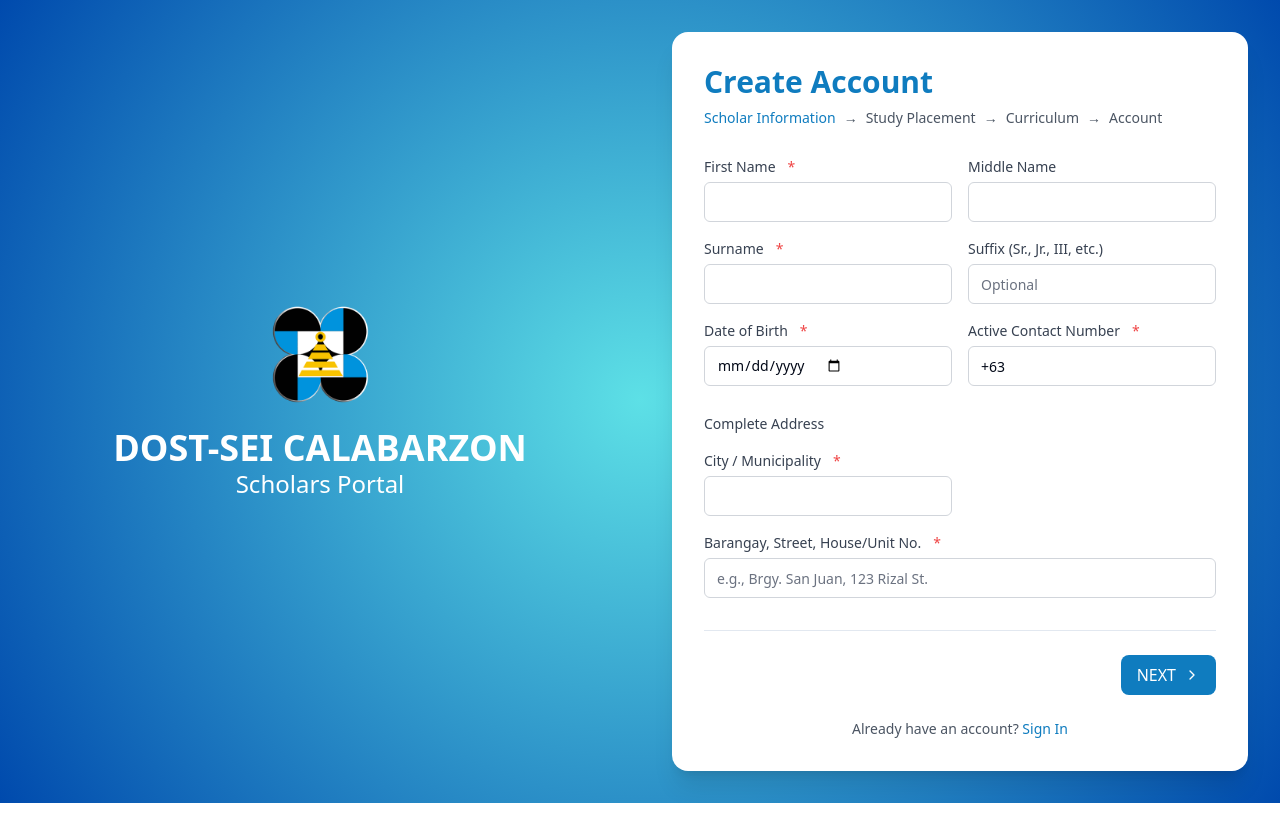
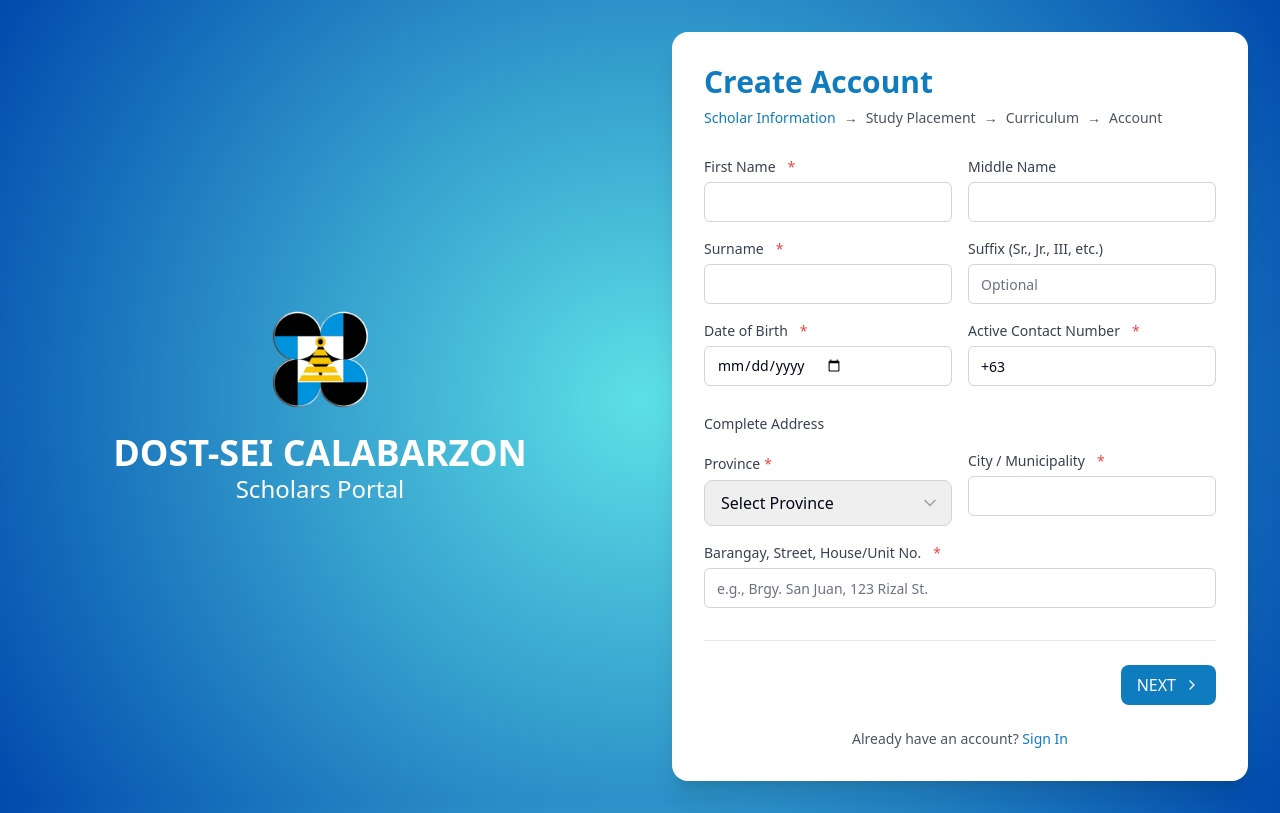
Before and after one commit to Seankyron/DOST-Scholars-Portal, a Next.js app: page /signup in a window 1280 px wide. Built offline with nearby package versions, Linux system fonts and the light colour scheme.

Commit message:
merged scholar

```diff
--- a/src/components/scholar/profile/ProfileSection.tsx
+++ b/src/components/scholar/profile/ProfileSection.tsx
@@ -58,7 +58,7 @@ export function ProfileSection() {
 
   useEffect(() => {
     if (scholar) {
-      sessionStorage.setItem("scholar", JSON.stringify(scholar));
+      sessionStorage.setItem("user", JSON.stringify(scholar));
     }
   }, [scholar]);
 
--- a/src/components/scholar/services/GradeSubmission/RecentSubmissions.tsx
+++ b/src/components/scholar/services/GradeSubmission/RecentSubmissions.tsx
@@ -51,6 +51,7 @@ export function RecentSubmissions({ onSelectSubmission }: RecentSubmissionsProps
       gradeFileKey: activity.grade_file_key,
       corFileKey: activity.cor_file_key,
     };
+    console.log("Activity: ", activity)
     onSelectSubmission(semesterData);
   };
 
--- a/src/components/scholar/services/PracticalTraining/PracticalTrainingModal.tsx
+++ b/src/components/scholar/services/PracticalTraining/PracticalTrainingModal.tsx
@@ -21,8 +21,6 @@ import { CompletionSubmissionForm } from './CompletionSubmissionForm';
 import { AdminCommentAlert } from '@/components/shared/AdminCommenAlert';
 import { toast } from '@/components/ui/toaster';
 import { PTPTransactionType } from './PracticalTrainingPanel';
-import { useSubmitPraticalTraining, SubmissionData } from '@/hooks/scholars/useSubmitPracticalTraining';
-import { useUploadDocument } from '@/hooks/scholars/useUploadDocument';
 
 // 1. Import Hooks
 import { useCloudinaryUpload } from '@/hooks/scholar/useDocumentUpload';
--- a/src/components/scholar/services/PracticalTraining/PracticalTrainingPanel.tsx
+++ b/src/components/scholar/services/PracticalTraining/PracticalTrainingPanel.tsx
@@ -134,7 +134,7 @@ export function PracticalTrainingPanel() {
                    variant="outline"
                    size="sm"
                    asChild
-                   className="w-full bg-white hover:bg-blue-50 text-dost-title border-blue-200"
+                   className="w-full bg-white hover:bg-blue-50 text-dost-title border-blue-200 justify-start"
                  >
                     <a href="/templates/ptp/Forms_126-128_PTP.pdf" download target="_blank" rel="noopener noreferrer">
                       <Download className="h-3 w-3 mr-2" />
@@ -145,7 +145,7 @@ export function PracticalTrainingPanel() {
                    variant="outline"
                    size="sm"
                    asChild
-                   className="w-full bg-white hover:bg-blue-50 text-dost-title border-blue-200"
+                   className="w-full bg-white hover:bg-blue-50 text-dost-title border-blue-200 justify-start"
                  >
                     <a href="/templates/ptp/DTR.pdf" download target="_blank" rel="noopener noreferrer">
                       <Download className="h-3 w-3 mr-2" />
@@ -170,7 +170,7 @@ export function PracticalTrainingPanel() {
           </div>
 
           {/* Footer Note */}
-          <div className="text-xs text-gray-700 italic max-w-3xl">
+          <div className="text-xs text-gray-700 italic max-w-4xl">
               <strong>Note:</strong> If your OJT is scheduled during midyear, also submit your <strong>Certified Complete Grades</strong> and <strong>Official Registration Form</strong> through the <strong>Grade Submission</strong> module.
           </div>
         </CardContent>
--- a/src/components/scholar/services/StipendTracking/StipendTrackingPanel.tsx
+++ b/src/components/scholar/services/StipendTracking/StipendTrackingPanel.tsx
@@ -76,7 +76,7 @@ export function StipendTrackingPanel() {
   // We generate the Academic Year options *before* state so we can set a default.
   const academicYearOptions = useMemo(() => {
     if (!user) return [];
-    const startYear = Number(user.batch);
+    const startYear = Number(user.year_awarded);
     const duration = Number(user.course_duration) || 4;
 
     // Generate list of AY strings
@@ -98,6 +98,7 @@ export function StipendTrackingPanel() {
 
   // Ensure state updates if user data loads late
   useEffect(() => {
+    console.log(academicYearOptions)
     if (academicYearOptions.length > 0 && !filterAcademicYear) {
       setFilterAcademicYear(academicYearOptions[0]);
     }
@@ -110,7 +111,7 @@ export function StipendTrackingPanel() {
 
     // Generate the skeleton structure based on user's course duration
     const skeleton = getExpectedSemesters(
-      Number(user.batch), // Ensure this matches your DB column for Batch/Year Awarded
+      Number(user.year_awarded), // Ensure this matches your DB column for Batch/Year Awarded
       Number(user.course_duration) || 4, // Fallback to 4 if missing
       user.midyear_classes || []
     );
--- a/src/components/scholar/services/StipendTracking/StipendUpdates.tsx
+++ b/src/components/scholar/services/StipendTracking/StipendUpdates.tsx
@@ -6,12 +6,13 @@ import {
   CardHeader,
   CardTitle,
 } from '@/components/ui/card';
-import { AlertOctagon, Info, CheckCircle, AlertCircle } from 'lucide-react';
+import { AlertOctagon, Info, CheckCircle } from 'lucide-react';
 import { cn } from '@/lib/utils/cn';
 
 export type StipendUpdate = {
   message: string;
-  type: 'info' | 'warning' | 'success' | 'error';
+  date?: string; // <-- ADDED: Date field to match the data passed
+  type: 'info' | 'warning' | 'success';
 };
 
 interface StipendUpdatesProps {
@@ -35,8 +36,7 @@ export function StipendUpdates({ updates }: StipendUpdatesProps) {
                 'flex items-start gap-3 pt-3 first:pt-0',
                 update.type === 'warning' && 'text-orange-800',
                 update.type === 'info' && 'text-gray-700',
-                update.type === 'success' && 'text-green-800',
-                update.type === 'error' && 'text-red-800'
+                update.type === 'success' && 'text-green-800'
               )}
             >
               {/* Icon Selection */}
@@ -44,8 +44,6 @@ export function StipendUpdates({ updates }: StipendUpdatesProps) {
                 <AlertOctagon className="h-5 w-5 flex-shrink-0 mt-0.5 text-orange-600" />
               ) : update.type === 'success' ? (
                 <CheckCircle className="h-5 w-5 flex-shrink-0 mt-0.5 text-green-600" />
-              ) : update.type === 'error' ? (
-                <AlertCircle className="h-5 w-5 flex-shrink-0 mt-0.5 text-red-600" />
               ) : (
                 <Info className="h-5 w-5 text-gray-400 flex-shrink-0 mt-0.5" />
               )}
--- a/src/components/ui/select.tsx
+++ b/src/components/ui/select.tsx
@@ -1,92 +1,52 @@
-'use client';
+import { SelectHTMLAttributes, forwardRef } from 'react';
+import { cn } from '@/lib/utils/cn';
+import { ChevronDown } from 'lucide-react';
 
-import * as React from 'react';
-import * as SelectPrimitive from '@radix-ui/react-select';
-import { Check, ChevronDown, ChevronUp } from 'lucide-react';
-import { cn } from '@/lib/utils/cn';
+interface SelectProps extends SelectHTMLAttributes<HTMLSelectElement> {
+  label?: string;
+  error?: string;
+  options: { value: string; label: string }[];
+  placeholder?: string; // <-- ADD THIS PROP
+}
 
-const Select = SelectPrimitive.Root;
-const SelectGroup = SelectPrimitive.Group;
-const SelectValue = SelectPrimitive.Value;
-
-const SelectTrigger = React.forwardRef<
-  React.ElementRef<typeof SelectPrimitive.Trigger>,
-  React.ComponentPropsWithoutRef<typeof SelectPrimitive.Trigger>
->(({ className, children, ...props }, ref) => (
-  <SelectPrimitive.Trigger
+export const Select = forwardRef<HTMLSelectElement, SelectProps>(
+  ({ className, label, error, options, required, placeholder, ...props }, ref) => { // <-- Add placeholder to destructuring
+    return (
+      <div className="w-full">
+        {label && (
+          <label className="block text-sm font-medium text-gray-700 mb-1.5">
+            {label}
+            {required && <span className="text-red-500 ml-1">*</span>}
+          </label>
+        )}
+        <div className="relative">
+          <select
             ref={ref}
             className={cn(
-      'flex h-10 w-full items-center justify-between rounded-md border border-gray-300 bg-white px-3 py-2 text-sm placeholder:text-gray-500 focus:outline-none focus:ring-2 focus:ring-dost-title focus:ring-offset-2 disabled:cursor-not-allowed disabled:opacity-50',
+              'w-full px-4 py-2.5 pr-10 border rounded-lg appearance-none transition-colors',
+              'focus:outline-none focus:ring-2 focus:ring-dost-title focus:border-transparent',
+              'disabled:bg-gray-100 disabled:cursor-not-allowed',
+              error
+                ? 'border-red-500 focus:ring-red-500'
+                : 'border-gray-300',
               className
             )}
             {...props}
           >
-    {children}
-    <SelectPrimitive.Icon asChild>
-      <ChevronDown className="h-4 w-4 opacity-50" />
-    </SelectPrimitive.Icon>
-  </SelectPrimitive.Trigger>
-));
-SelectTrigger.displayName = SelectPrimitive.Trigger.displayName;
+            {/* MODIFICATION: Use placeholder prop */}
+            <option value="">{placeholder || `Select ${label}`}</option>
+            {options.map((option) => (
+              <option key={option.value} value={option.value}>
+                {option.label}
+              </option>
+            ))}
+          </select>
+          <ChevronDown className="absolute right-3 top-1/2 -translate-y-1/2 h-5 w-5 text-gray-400 pointer-events-none" />
+        </div>
+        {error && <p className="mt-1 text-sm text-red-500">{error}</p>}
+      </div>
+    );
+  }
+);
 
-const SelectContent = React.forwardRef<
-  React.ElementRef<typeof SelectPrimitive.Content>,
-  React.ComponentPropsWithoutRef<typeof SelectPrimitive.Content>
->(({ className, children, position = 'popper', ...props }, ref) => (
-  <SelectPrimitive.Portal>
-    <SelectPrimitive.Content
-      ref={ref}
-      className={cn(
-        'relative z-50 max-h-96 min-w-[8rem] overflow-hidden rounded-md border bg-white text-gray-950 shadow-md data-[state=open]:animate-in data-[state=closed]:animate-out data-[state=closed]:fade-out-0 data-[state=open]:fade-in-0 data-[state=closed]:zoom-out-95 data-[state=open]:zoom-in-95 data-[side=bottom]:slide-in-from-top-2 data-[side=left]:slide-in-from-right-2 data-[side=right]:slide-in-from-left-2 data-[side=top]:slide-in-from-bottom-2',
-        position === 'popper' &&
-          'data-[side=bottom]:translate-y-1 data-[side=left]:-translate-x-1 data-[side=right]:translate-x-1 data-[side=top]:-translate-y-1',
-        className
-      )}
-      position={position}
-      {...props}
-    >
-      <SelectPrimitive.Viewport
-        className={cn(
-          'p-1',
-          position === 'popper' &&
-            'h-[var(--radix-select-trigger-height)] w-full min-w-[var(--radix-select-trigger-width)]'
-        )}
-      >
-        {children}
-      </SelectPrimitive.Viewport>
-    </SelectPrimitive.Content>
-  </SelectPrimitive.Portal>
-));
-SelectContent.displayName = SelectPrimitive.Content.displayName;
-
-const SelectItem = React.forwardRef<
-  React.ElementRef<typeof SelectPrimitive.Item>,
-  React.ComponentPropsWithoutRef<typeof SelectPrimitive.Item>
->(({ className, children, ...props }, ref) => (
-  <SelectPrimitive.Item
-    ref={ref}
-    className={cn(
-      'relative flex w-full cursor-default select-none items-center rounded-sm py-1.5 pl-8 pr-2 text-sm outline-none focus:bg-gray-100 focus:text-gray-900 data-[disabled]:pointer-events-none data-[disabled]:opacity-50',
-      className
-    )}
-    {...props}
-  >
-    <span className="absolute left-2 flex h-3.5 w-3.5 items-center justify-center">
-      <SelectPrimitive.ItemIndicator>
-        <Check className="h-4 w-4" />
-      </SelectPrimitive.ItemIndicator>
-    </span>
-
-    <SelectPrimitive.ItemText>{children}</SelectPrimitive.ItemText>
-  </SelectPrimitive.Item>
-));
-SelectItem.displayName = SelectPrimitive.Item.displayName;
-
-export {
-  Select,
-  SelectGroup,
-  SelectValue,
-  SelectTrigger,
-  SelectContent,
-  SelectItem,
-};
+Select.displayName = 'Select';
--- a/src/types/services.ts
+++ b/src/types/services.ts
@@ -26,12 +26,6 @@ export interface StipendSemesterAvailability {
   status: StipendPeriodStatus;
   academicYear: string;
   isGradeApproved: boolean;
-}
-
-export interface StipendUpdate {
-  message: string;
-  type: 'info' | 'warning' | 'success' | 'error';
-  date?: string;
 }
 
 export interface BaseSubmission {
```
Also changed, not shown: src/components/scholar/services/GradeSubmission/GradeSubmissionModal.tsx (+6 -4 lines), src/components/scholar/services/GradeSubmission/GradeSubmissionPanel.tsx (+1 -24 lines). Lines whose indentation alone changed are shown as unchanged.
